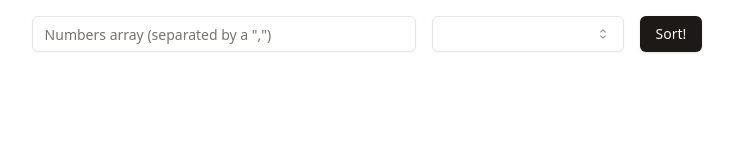
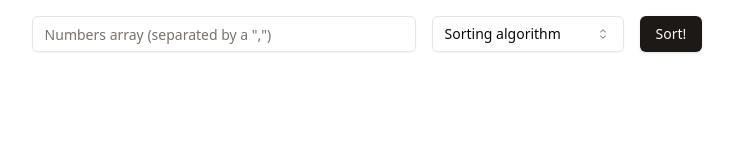
Before and after one commit to marcovcode/sorting-algorithms-visualizer, a React (Vite) app: page / in a window 1280 px wide. Shown: the top 160 px of the page, without its empty margins (273-1006 px from the left). Built offline with nearby package versions, Linux system fonts and the light colour scheme.

Commit message:
fix(app): Show sorting algorithm select default value

```diff
--- a/src/App.tsx
+++ b/src/App.tsx
@@ -25,7 +25,7 @@ const App = () => {
 
                 <Select>
                     <SelectTrigger className="w-48">
-                        <SelectValue>Sorting algorithm</SelectValue>
+                        <SelectValue placeholder="Sorting algorithm" />
                     </SelectTrigger>
 
                     <SelectContent>
```
